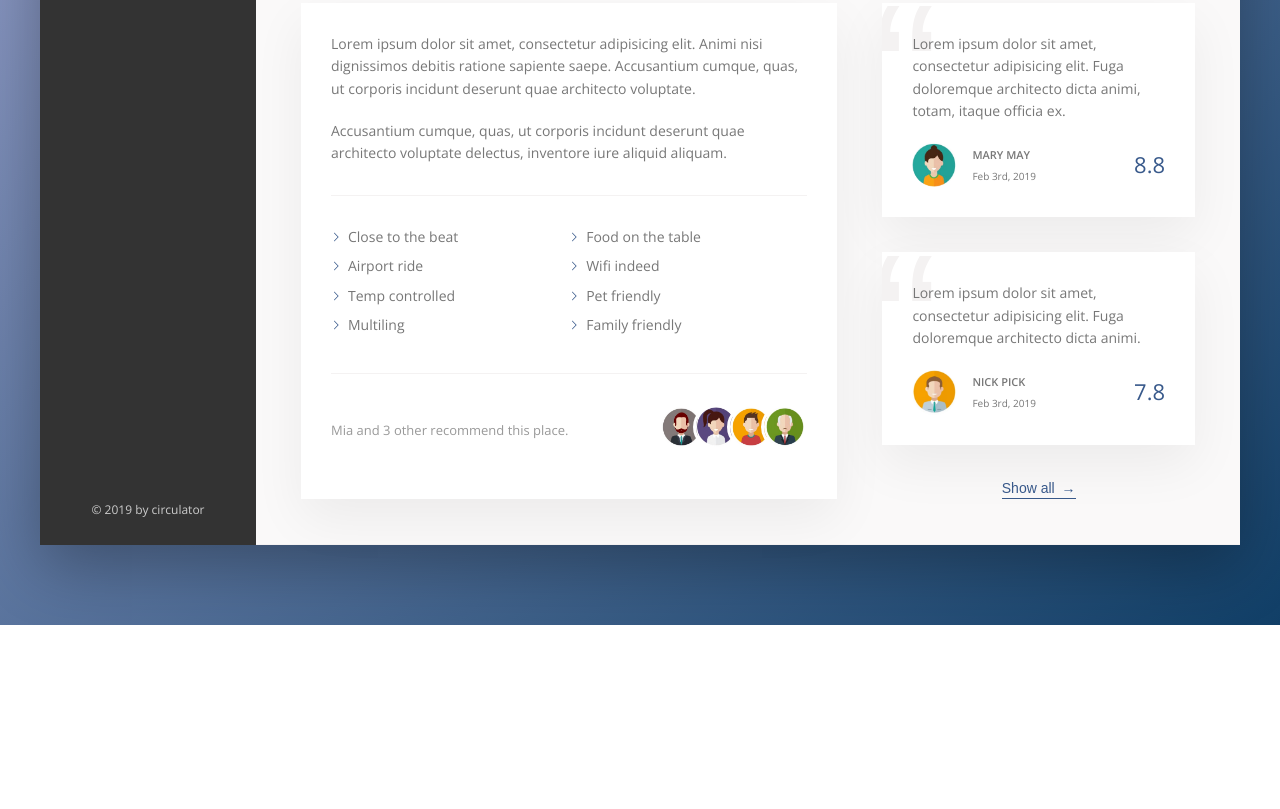
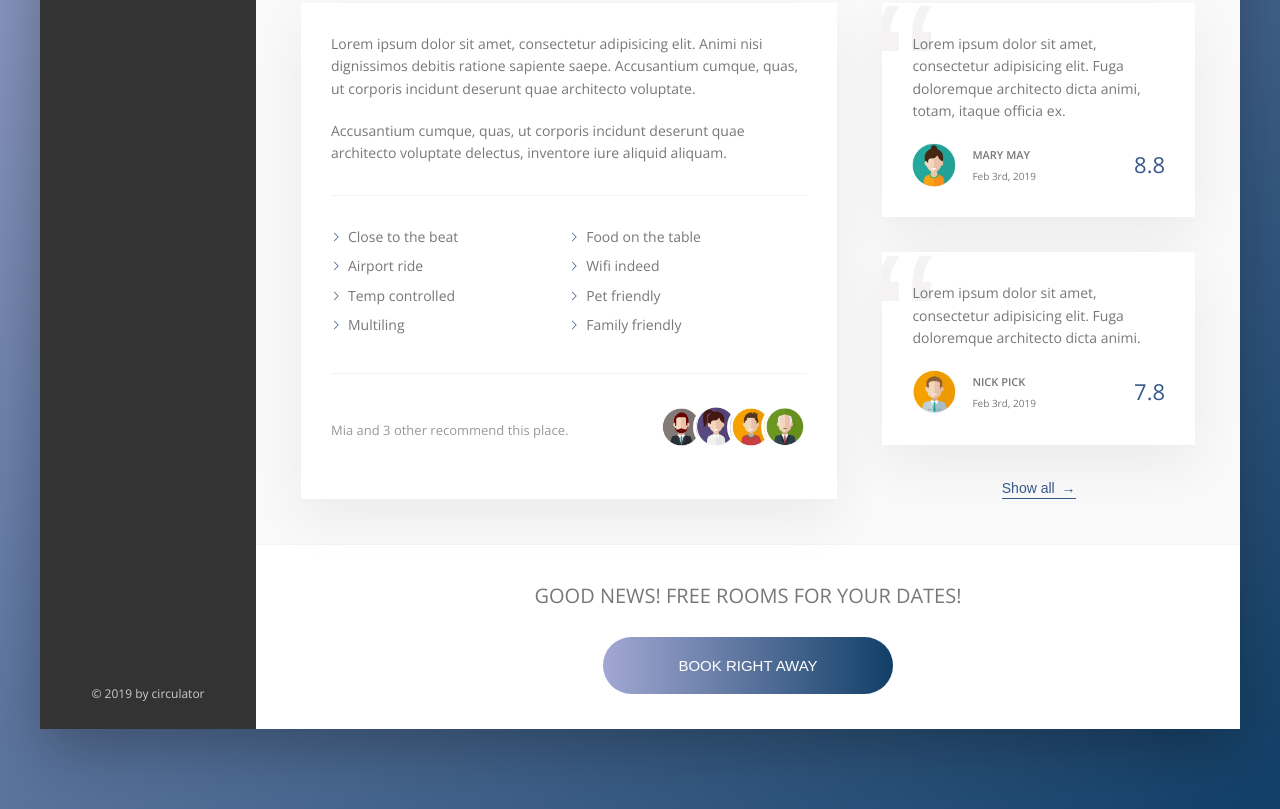
Before and after one commit to nikdsgn/circulator, a website: page index.html in a window 1280 px wide. Shown: the part 456-1265 px from the top of the page. Before the commit the page ends 1081 px from the top, so only its background shows below. Drawn offline with nearby package versions, Linux system fonts and the light colour scheme.

```diff
--- a/index.html
+++ b/index.html
@@ -201,6 +201,15 @@
                             <button class="btn-inline">Show all <span>&rarr;</span></button>
                         </div>
                     </div>
+                    <div class="cta">
+                            <h2 class="cta__book-now">
+                                Good news! Free rooms for your dates!
+                            </h2>
+                            <button class="btn">
+                                <span class="btn__visible">Book right away</span>
+                                <span class="btn__invisible">Only 2 rooms!</span>
+                            </button>
+                        </div>
                 </main>
             </div>
         </div>
--- a/sass/_components.scss
+++ b/sass/_components.scss
@@ -489,3 +489,70 @@
         z-index: 1;
     }
 }
+
+
+////////////////////////////////////////////////////////////////////////////////////////////////////////////////////////
+// CTA - CALL TO ACTION
+
+.cta {
+    padding: 3.5rem 0;
+    text-align: center;
+
+    &__book-now {
+        font-size: 2rem;
+        font-weight: 300;
+        text-transform: uppercase;
+        margin-bottom: 2.5rem;
+    }
+}
+
+.btn {
+    font-size: 1.5rem;
+    font-weight: 300;
+    text-transform: uppercase;
+    border-radius: 100px;
+    border: none;
+    background-image: linear-gradient(to right, var(--color-primary-light), var(--color-primary-dark));
+    color: #fff;
+
+    cursor: pointer;
+
+    position: relative;
+    overflow: hidden;
+
+    & > * {
+        display: inline-block;
+        height: 100%;
+        width: 100%;
+    }
+
+    &__visible {
+        padding: 2rem 7.5rem;
+    }
+
+    &__invisible {
+        display: inline-block;
+        position: absolute;
+        padding: 2rem 0;
+        left: 0;
+        top: -100%;
+        transition: all .2s;
+    }
+
+    &:hover {
+        background-image: linear-gradient(to left, var(--color-primary-light), var(--color-primary-dark));
+
+    }
+    &:hover &__visible {
+        transform: translateY(100%);
+    }
+
+    &:hover &__invisible {
+        top: 0;
+    }
+
+    &:focus {
+        outline: none;
+        animation: pulsate 1s infinite;
+    }
+}
```
Also changed, not shown: css/style.css, img/hotel-1.jpg, img/hotel-2.jpg, img/hotel-3.jpg, 1 other file.
